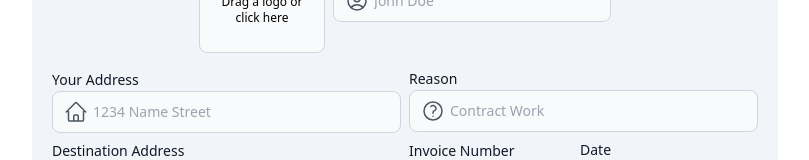
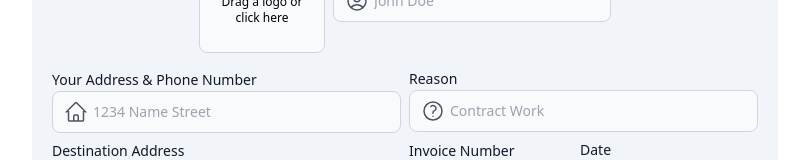
Before and after one commit to NeedToUpdate/Invoice-Creator, a Next.js app in the folder nextapp/: page / in a window 1280 px wide. Shown: the part 181-341 px from the top of the page, without its empty margins (235-1044 px from the left). Built offline with nearby package versions, Linux system fonts and the light colour scheme.

Commit message:
fixed typo

```diff
--- a/nextapp/components/invoiceForm.tsx
+++ b/nextapp/components/invoiceForm.tsx
@@ -152,7 +152,7 @@ export default function InvoiceForm() {
       </div>
       <div className="flex w-full h-full gap-2 flex-wrap flex-col md:flex-row">
         <div className="flex flex-col gap-2 flex-1 flex-wrap justify-center items-center">
-          <InputField {...createValues("userAddress")} className="w-full max-w-[400px]" label="Your Address" placeholder="1234 Name Street">
+          <InputField {...createValues("userAddress")} className="w-full max-w-[400px]" label="Your Address & Phone Number" placeholder="1234 Name Street">
             <SmallHouseIcon className="w-6 h-6 text-gray-600 dark:text-gray-400"></SmallHouseIcon>
           </InputField>
           <InputField {...createValues("destAddress")} className="w-full max-w-[400px]" label="Destination Address" placeholder="5678 Other Street">
@@ -228,7 +228,13 @@ export default function InvoiceForm() {
         </Button>
         <Button
           onClick={async () => {
-            const res = await fetch("/api/get_pdf");
+            const res = await fetch("/api/get_pdf", {
+              method: "POST",
+              body: JSON.stringify({
+                fields: fields,
+                itemRows: itemRows,
+              }),
+            });
             const blob = await res.blob();
             const newBlob = new Blob([blob]);
             const blobUrl = window.URL.createObjectURL(newBlob);
```
